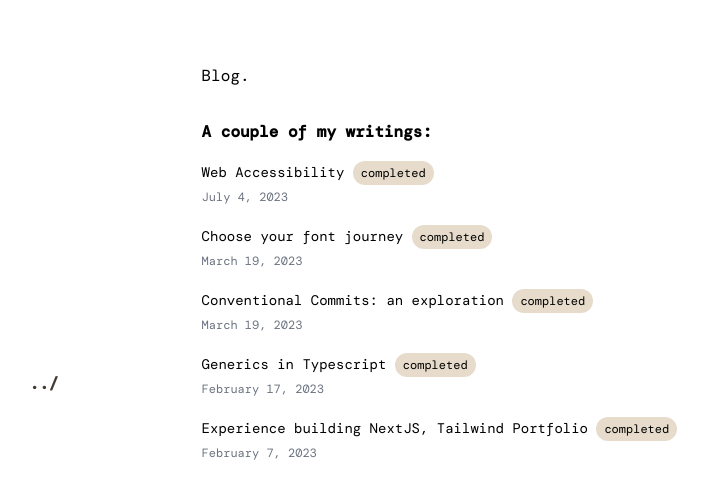
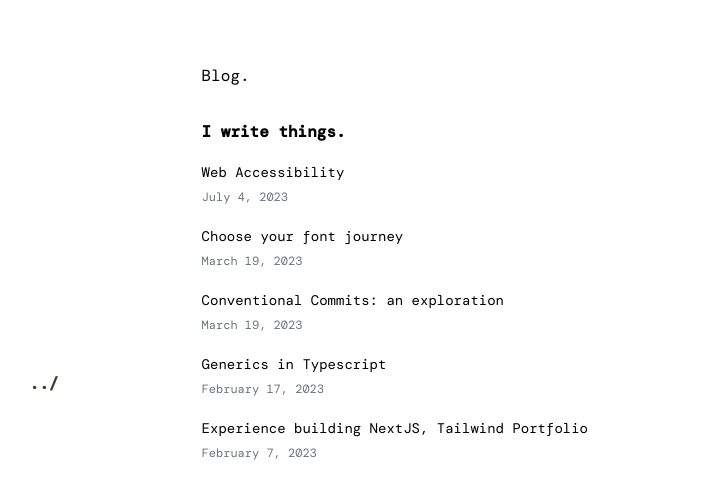
Before and after one commit to adeleke5140/portfolio-v2, a Next.js app: page /blog in a window 1280 px wide. Shown: the top 496 px of the page, without its empty margins (32-740 px from the left). Built offline with nearby package versions, Linux system fonts and the light colour scheme; a web font is replaced by a local one.

Commit message:
chore: remove completed tag

```diff
--- a/src/pages/blog/index.tsx
+++ b/src/pages/blog/index.tsx
@@ -35,23 +35,17 @@ const Index = ({
         <meta name="og:title" content="Blog" />
       </Head>
       <PageWrapper heading="Blog." path="/">
-        <p className="font-bold font-mono mb-4 ">A couple of my writings: </p>
+        <p className="font-bold font-mono mb-4 ">I write things.</p>
         <section className="font-mono">
           <ul>
-            {completedPosts.map(({ id, date, title, status }) => (
+            {completedPosts.map(({ id, date, title }) => (
               <li key={id} className="mb-4">
                 <Link
                   className="text-sm inline-block md:transition-transform ease-out duration-200 md:hover:text-link-color"
                   href={`/blog/${id}`}
                 >
                   {title}{" "}
-                  {status && (
-                    <span
-                      className="bg-button-bg text-xs rounded-full p-1 px-2"
-                    >
-                      {status}
-                    </span>
-                  )}
+
                 </Link>
                 <br />
                 <span className="text-gray-500 text-xs">
```
